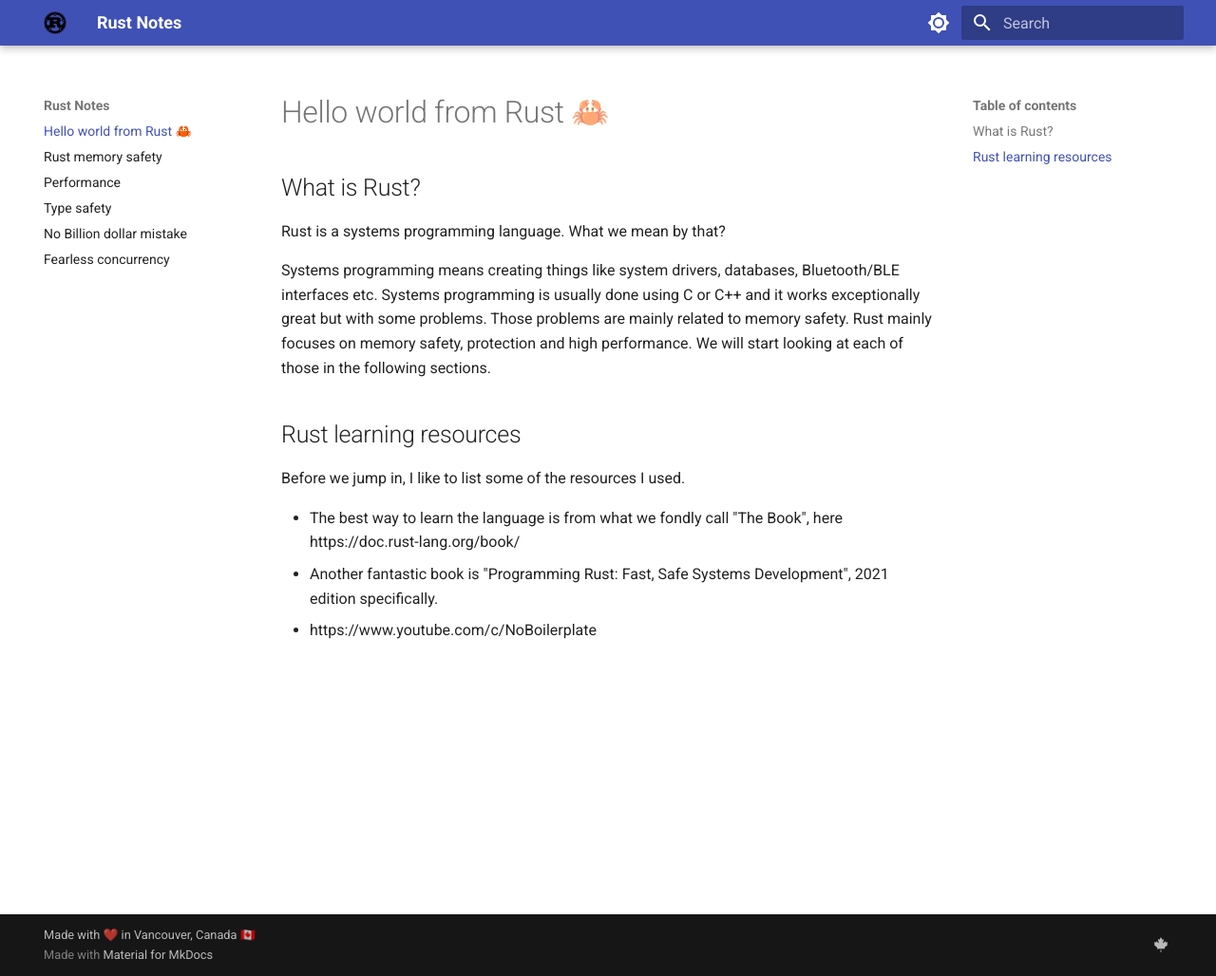
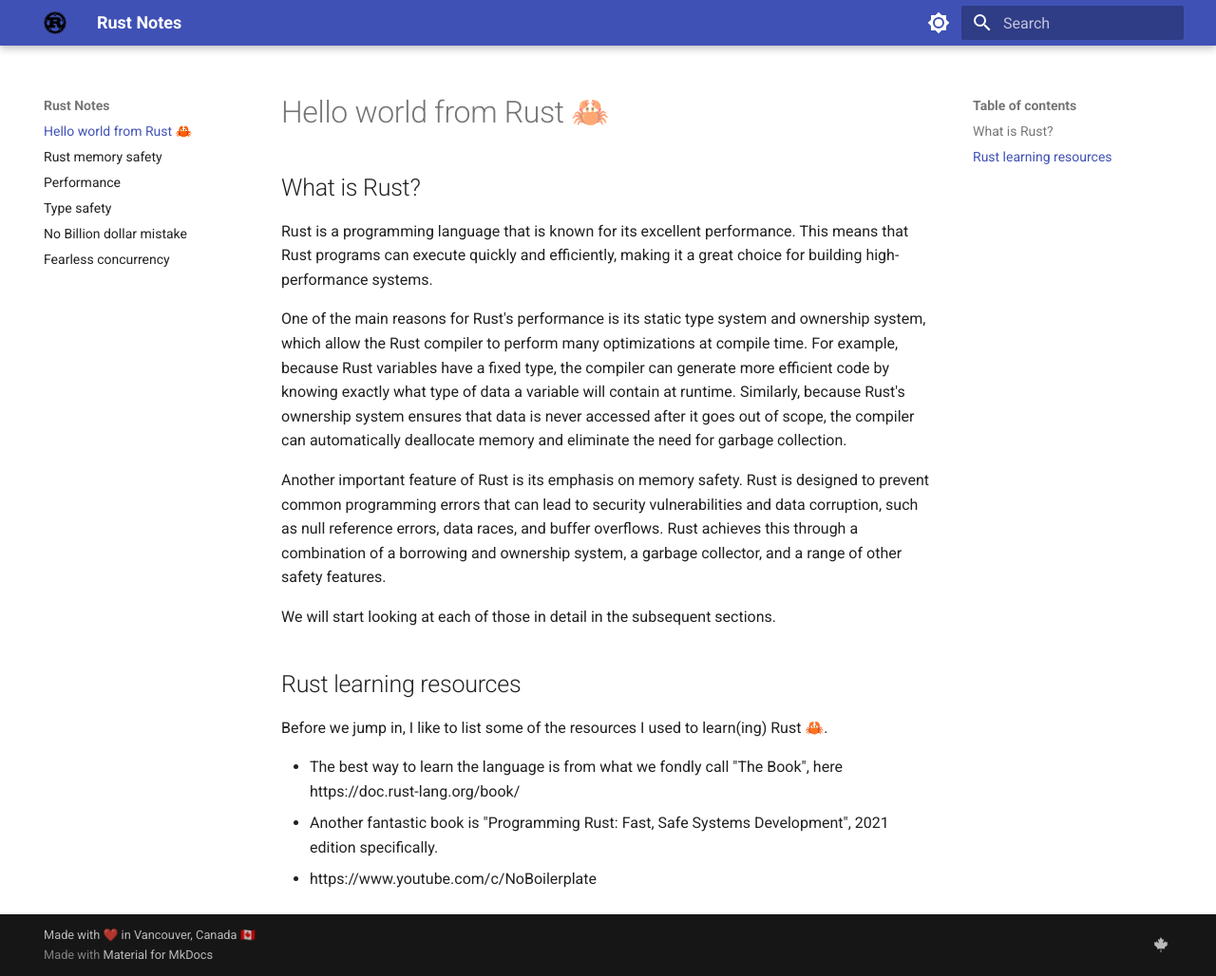
Before and after one commit to karthikaiyasamy/rustnotes, an MkDocs documentation site: the page built from docs/index.md, in a window 1280 px wide and 1028 px high. Shown: the whole window at 95% size. Built offline with MkDocs 1.6.1 and Material for MkDocs 9.7.7, drawn with Linux system fonts in a browser that asks for light colours.

Commit message:
Content addition

```diff
--- a/docs/index.md
+++ b/docs/index.md
@@ -1,15 +1,23 @@
 # Hello world from Rust 🦀
 
 ## What is Rust?
-Rust is a systems programming language. What we mean by that?
+
+<!--  Rust is a systems programming language. What we mean by that?
 
 Systems programming means creating things like system drivers, databases, Bluetooth/BLE interfaces etc.
 Systems programming is usually done using C or C++ and it works exceptionally great but with some problems.
-Those problems are mainly related to memory safety. Rust mainly focuses on memory safety, protection and high performance.
-We will start looking at each of those in the following sections.
+Those problems are mainly related to memory safety. Rust mainly focuses on memory safety, protection and high performance. -->
+
+Rust is a programming language that is known for its excellent performance. This means that Rust programs can execute quickly and efficiently, making it a great choice for building high-performance systems.
+
+One of the main reasons for Rust's performance is its static type system and ownership system, which allow the Rust compiler to perform many optimizations at compile time. For example, because Rust variables have a fixed type, the compiler can generate more efficient code by knowing exactly what type of data a variable will contain at runtime. Similarly, because Rust's ownership system ensures that data is never accessed after it goes out of scope, the compiler can automatically deallocate memory and eliminate the need for garbage collection.
+
+Another important feature of Rust is its emphasis on memory safety. Rust is designed to prevent common programming errors that can lead to security vulnerabilities and data corruption, such as null reference errors, data races, and buffer overflows. Rust achieves this through a combination of a borrowing and ownership system, a garbage collector, and a range of other safety features.
+
+We will start looking at each of those in detail in the subsequent sections.
 
 ## Rust learning resources
-Before we jump in, I like to list some of the resources I used.
+Before we jump in, I like to list some of the resources I used to learn(ing) Rust 🦀.
 
 * The best way to learn the language is from what we fondly call "The Book", here https://doc.rust-lang.org/book/
 * Another fantastic book is "Programming Rust: Fast, Safe Systems Development", 2021 edition specifically.
```
